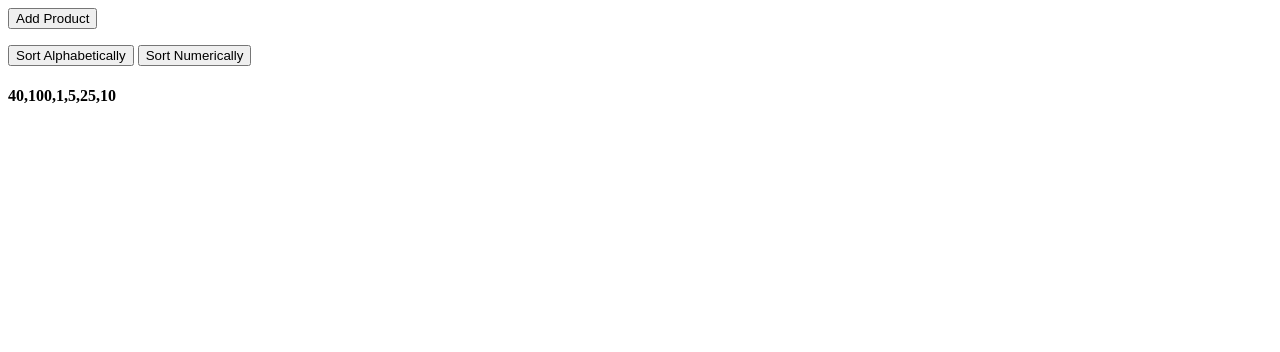
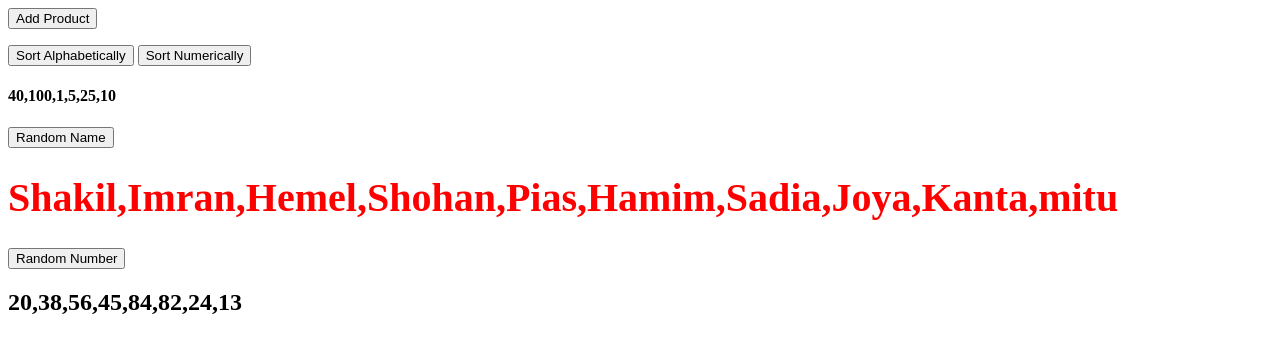
Before and after one commit to md-shakil-hosen/JavaScript-Learning, a plain HTML site: page index.html in a window 1280 px wide. Drawn offline with Linux system fonts and the light colour scheme.

Commit message:
Today End

```diff
--- a/array.js
+++ b/array.js
@@ -80,6 +80,19 @@ function myFunction2(){ // It's calculation the sort function
   points.sort(function(a,b){return (a-b)});
   document.getElementById("sort").innerHTML=points;
 }
+const friendsName= ['Shakil', 'Imran', 'Hemel', 'Shohan','Pias','Hamim','Sadia', 'Joya','Kanta','mitu'];
+document.getElementById('randomText').innerHTML=friendsName;
+function randomMath(){
+  friendsName.sort(function() {return 0.5 -Math.random()});
+  document.getElementById('randomText').innerHTML=friendsName;
+}
+
+// Check Random number
+const randomNumberGen=[20, 38, 56, 45, 84, 82, 24, 13];
+document.getElementById("randomNum").innerHTML=randomNumberGen;
+function randomNumber(){
+randomNumberGen.sort(function() {return 0.5- Math.random()});
+document.getElementById("randomNum").innerHTML=randomNumberGen;
+}
 
 //Sorting an Array in Random Order
-// Yes Done
--- a/index.html
+++ b/index.html
@@ -17,6 +17,11 @@
     <button onclick="myFunction1()">Sort Alphabetically</button>
     <button onclick="myFunction2()">Sort Numerically</button>
     <h4 id="sort"></h4>
+
+    <button onclick="randomMath()">Random Name</button>
+    <h1 style="color: red; font-size: 40px" id="randomText"></h1>
+    <button onclick="randomNumber()">Random Number</button>
+    <h2 id="randomNum"></h2>
     <script src="array.js"></script>
   </body>
 </html>
```
